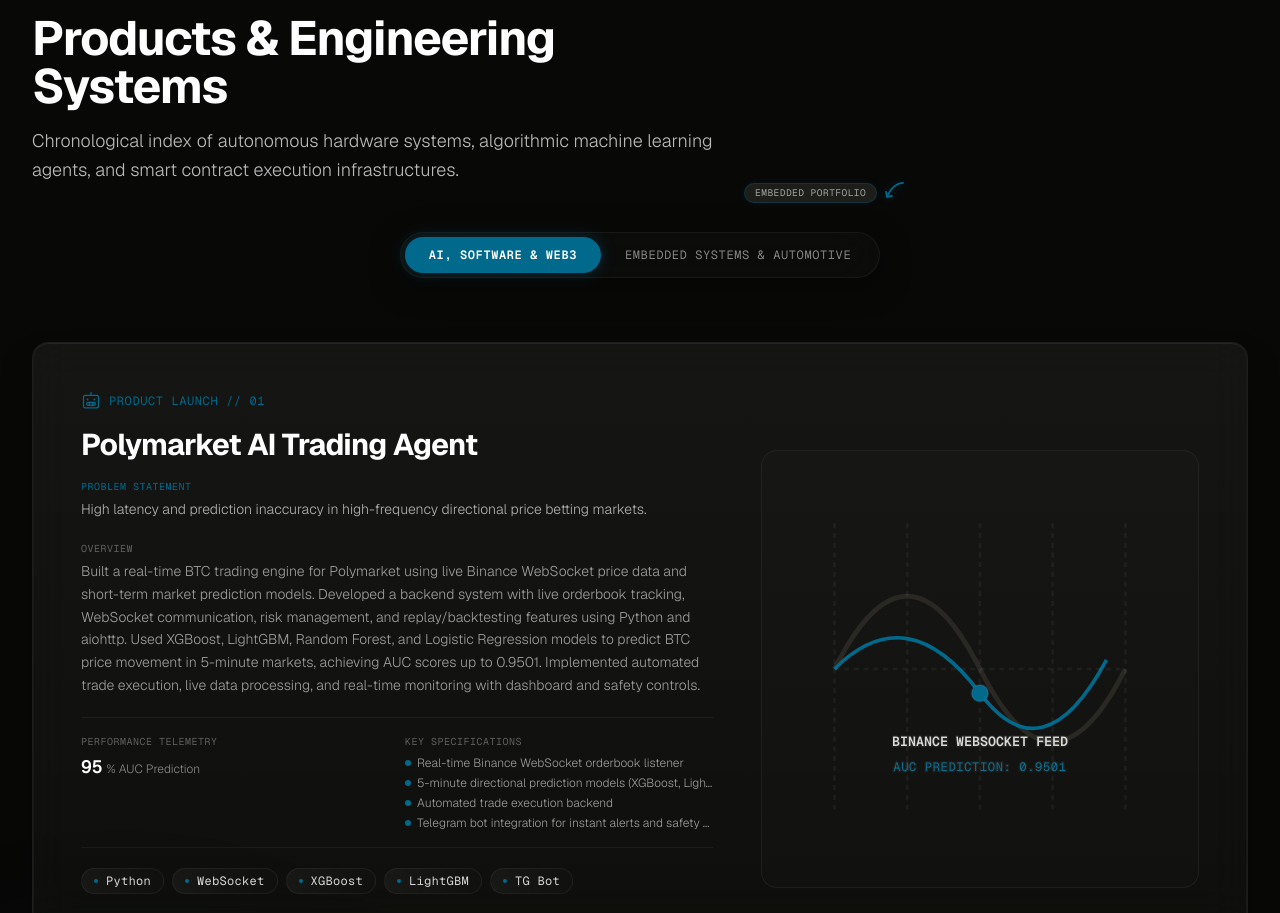
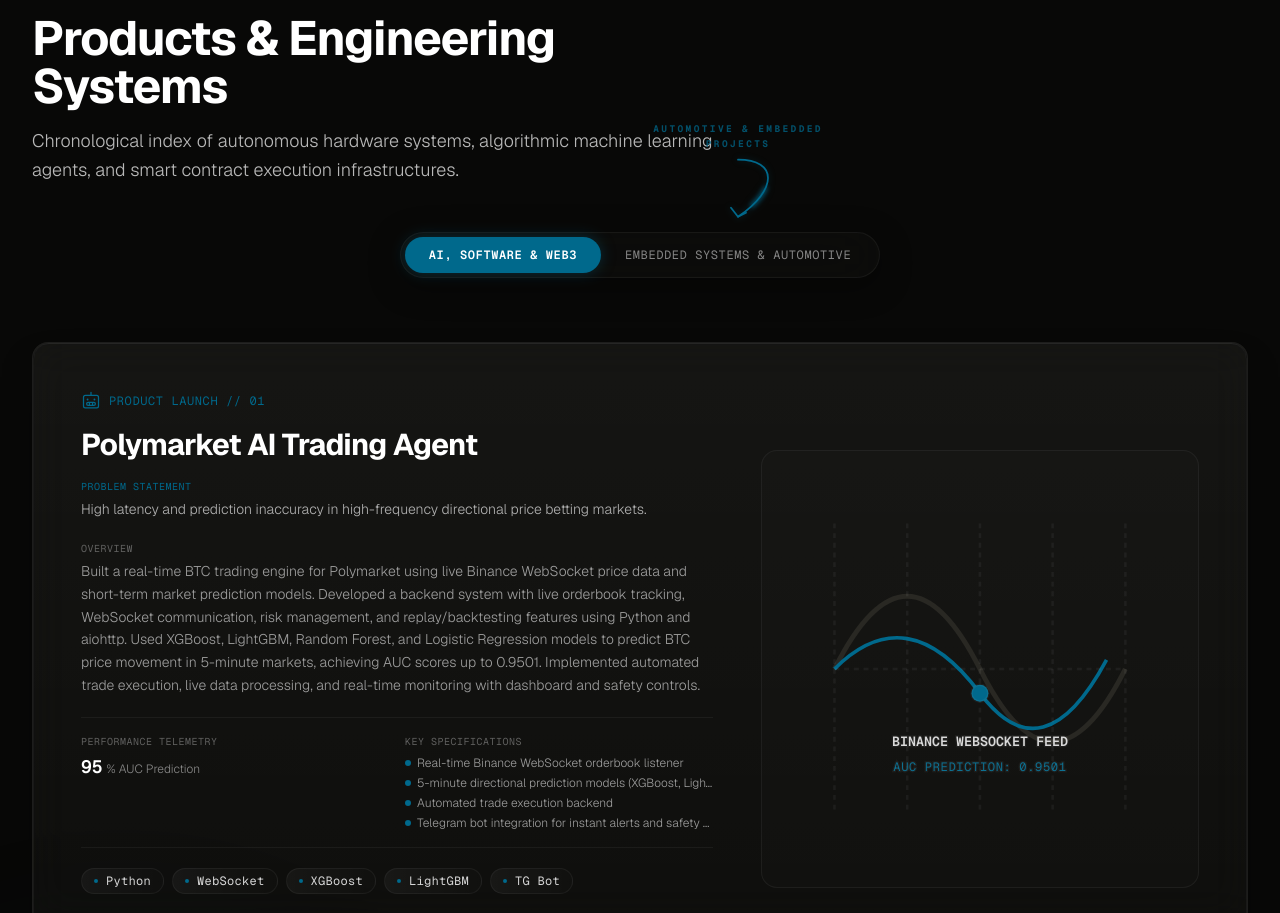
Before and after one commit to satish05112003/Portfolio, a Next.js app: page / in a window 1280 px wide. Shown: the part 1960-2873 px from the top of the page. Built offline with nearby package versions, Linux system fonts and the light colour scheme.

Commit message:
Refactor: Upgraded Embedded recruiter hint with custom large curved arrow, traveling light pulse paths, and VisionOS-style onboarding styling

```diff
--- a/src/components/Products.tsx
+++ b/src/components/Products.tsx
@@ -982,83 +982,101 @@
             {/* Recruiter discovery indicator */}
             {activeCategory === "software" && (
               <motion.div
-                initial={{ opacity: 0, scale: 0.9, y: 5 }}
+                initial={{ opacity: 0, scale: 0.9, y: 15, filter: "blur(4px)" }}
                 animate={{
                   opacity: 1,
                   scale: 1,
                   y: 0,
-                  transition: { duration: 0.5, ease: "easeOut" }
+                  filter: "blur(0px)",
+                  transition: { duration: 0.6, ease: [0.16, 1, 0.3, 1] }
                 }}
                 exit={{
                   opacity: 0,
-                  scale: 0.9,
-                  y: 5,
-                  transition: { duration: 0.3 }
+                  scale: 0.8,
+                  y: 15,
+                  filter: "blur(6px)",
+                  transition: { duration: 0.4, ease: [0.16, 1, 0.3, 1] }
                 }}
-                className="absolute -top-12 sm:-top-14 right-4 sm:-right-8 flex items-center gap-1.5 z-10 pointer-events-none select-none"
+                className="absolute -top-[95px] sm:-top-[115px] left-1/2 -translate-x-1/2 flex flex-col items-center pointer-events-none select-none z-10 w-[200px]"
               >
                 <motion.span
                   animate={{
-                    opacity: isEmbeddedHovered ? 1 : [0.8, 0.95, 0.8]
+                    opacity: isEmbeddedHovered ? 1 : [0.75, 0.9, 0.75]
                   }}
                   transition={{
-                    duration: 3,
+                    duration: 3.5,
                     repeat: Infinity,
                     ease: "easeInOut"
                   }}
-                  className={cn(
-                    "text-[8px] sm:text-[9.5px] font-mono border backdrop-blur-md px-2.5 py-0.5 rounded-full uppercase tracking-wider transition-all duration-300",
-                    isEmbeddedHovered
-                      ? "text-white bg-[#292823]/95 border-[#00698c]/75 shadow-[0_0_12px_rgba(0,105,140,0.35)]"
-                      : "text-[#d7d7d7]/85 bg-[#292823]/80 border-[#00698c]/35 shadow-[0_0_8px_rgba(0,105,140,0.15)]"
-                  )}
+                  className="text-[8px] sm:text-[9.5px] font-mono tracking-[0.25em] text-[#00698c] uppercase text-center font-bold"
                 >
-                  Embedded Portfolio
+                  AUTOMOTIVE & EMBEDDED PROJECTS
                 </motion.span>
 
                 <motion.svg
-                  width="24"
-                  height="24"
-                  viewBox="0 0 24 24"
+                  width="150"
+                  height="70"
+                  viewBox="0 0 150 70"
                   fill="none"
                   stroke="#00698c"
                   strokeWidth="1.5"
                   strokeLinecap="round"
                   strokeLinejoin="round"
                   animate={{
-                    y: [0, -3, 0],
+                    y: [0, -4, 0],
                     filter: isEmbeddedHovered
-                      ? "drop-shadow(0 0 8px rgba(0, 105, 140, 0.8))"
-                      : ["drop-shadow(0 0 2px rgba(0, 105, 140, 0.25))", "drop-shadow(0 0 6px rgba(0, 105, 140, 0.55))", "drop-shadow(0 0 2px rgba(0, 105, 140, 0.25))"]
+                      ? "drop-shadow(0 0 12px rgba(0, 105, 140, 0.85))"
+                      : ["drop-shadow(0 0 3px rgba(0, 105, 140, 0.3))", "drop-shadow(0 0 8px rgba(0, 105, 140, 0.6))", "drop-shadow(0 0 3px rgba(0, 105, 140, 0.3))"]
                   }}
                   transition={{
-                    y: { duration: 3, repeat: Infinity, ease: "easeInOut" },
-                    filter: isEmbeddedHovered ? { duration: 0.3 } : { duration: 4, repeat: Infinity, ease: "easeInOut" }
+                    y: { duration: 4, repeat: Infinity, ease: "easeInOut" },
+                    filter: isEmbeddedHovered ? { duration: 0.3 } : { duration: 3.5, repeat: Infinity, ease: "easeInOut" }
                   }}
-                  className="w-5 sm:w-6 h-5 sm:h-6"
+                  className="w-32 sm:w-[150px] h-[60px] sm:h-[70px] mt-1.5"
                 >
                   {/* Background faint path */}
                   <path
-                    d="M20 4 C15 4, 8 8, 4 18"
+                    d="M 75 5 C 115 5, 115 35, 75 62"
                     stroke="#00698c"
-                    strokeOpacity="0.15"
+                    strokeOpacity="0.12"
                     strokeWidth="1.5"
+                  />
+
+                  {/* Traveling light pulse path */}
+                  <motion.path
+                    d="M 75 5 C 115 5, 115 35, 75 62"
+                    stroke="#00698c"
+                    strokeWidth="3.5"
+                    strokeOpacity="0.8"
                     strokeLinecap="round"
+                    style={{ filter: "blur(2px)" }}
+                    custom={isEmbeddedHovered}
+                    variants={{
+                      animate: (hovered) => ({
+                        pathLength: 0.25,
+                        pathOffset: [0, 1.2],
+                        transition: {
+                          duration: hovered ? 1.2 : 2.0,
+                          repeat: Infinity,
+                          ease: "linear"
+                        }
+                      })
+                    }}
+                    animate="animate"
                   />
 
                   {/* Draw-on animated main path */}
                   <motion.path
-                    d="M20 4 C15 4, 8 8, 4 18"
+                    d="M 75 5 C 115 5, 115 35, 75 62"
                     stroke="#00698c"
                     strokeWidth="1.75"
-                    strokeLinecap="round"
                     custom={isEmbeddedHovered}
                     variants={{
                       animate: (hovered) => ({
                         pathLength: [0, 1, 1, 1, 0],
-                        strokeDashoffset: hovered ? [0, -18, -36] : [0, -12, -24],
+                        strokeDashoffset: hovered ? [0, -22, -44] : [0, -15, -30],
                         transition: {
-                          duration: hovered ? 1.8 : 2.6,
+                          duration: hovered ? 1.6 : 2.4,
                           repeat: Infinity,
                           ease: "easeInOut",
                           times: [0, 0.45, 0.85, 0.95, 1]
@@ -1070,7 +1088,7 @@
 
                   {/* Animated Arrowhead */}
                   <motion.path
-                    d="M3 13 L 4 18 L 9 17"
+                    d="M 68 53 L 75 62 L 83 58"
                     stroke="#00698c"
                     strokeWidth="1.75"
                     strokeLinecap="round"
@@ -1080,7 +1098,7 @@
                       animate: (hovered) => ({
                         opacity: [0, 0, 1, 1, 0],
                         transition: {
-                          duration: hovered ? 1.8 : 2.6,
+                          duration: hovered ? 1.6 : 2.4,
                           repeat: Infinity,
                           ease: "easeInOut",
                           times: [0, 0.42, 0.46, 0.95, 1]
```
